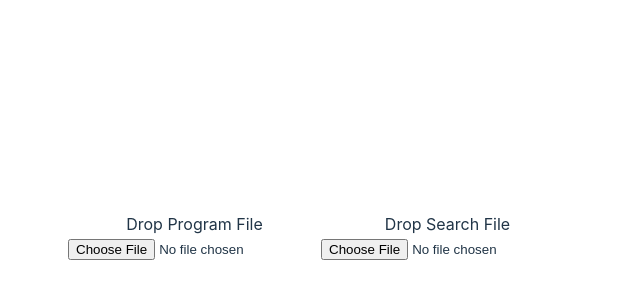
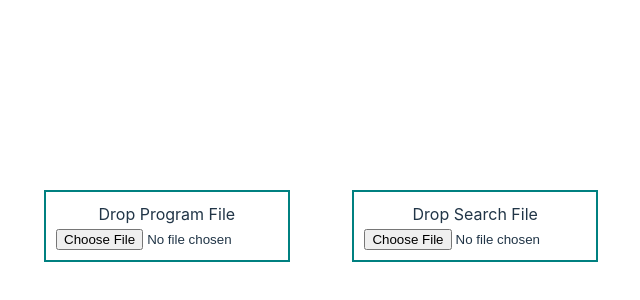
Before and after one commit to Ndukzz/SystemsProgramming, a React (Vite) app: page / in a window 1280 px wide. Shown: the part 164-464 px from the top of the page, without its empty margins (319-959 px from the left). Built offline with nearby package versions, Linux system fonts and the light colour scheme.

Commit message:
Add files via upload

```diff
--- a/src/LoadFile.module.css
+++ b/src/LoadFile.module.css
@@ -1,5 +1,12 @@
 .inputs{
-  width: 80%;
+  width: 100%;
   display: flex;
   justify-content: space-between;
 }
+
+.input {
+  border: 2px solid teal;
+  width: 40%;
+  margin-bottom: 20px;
+  padding: 10px
+}
```
